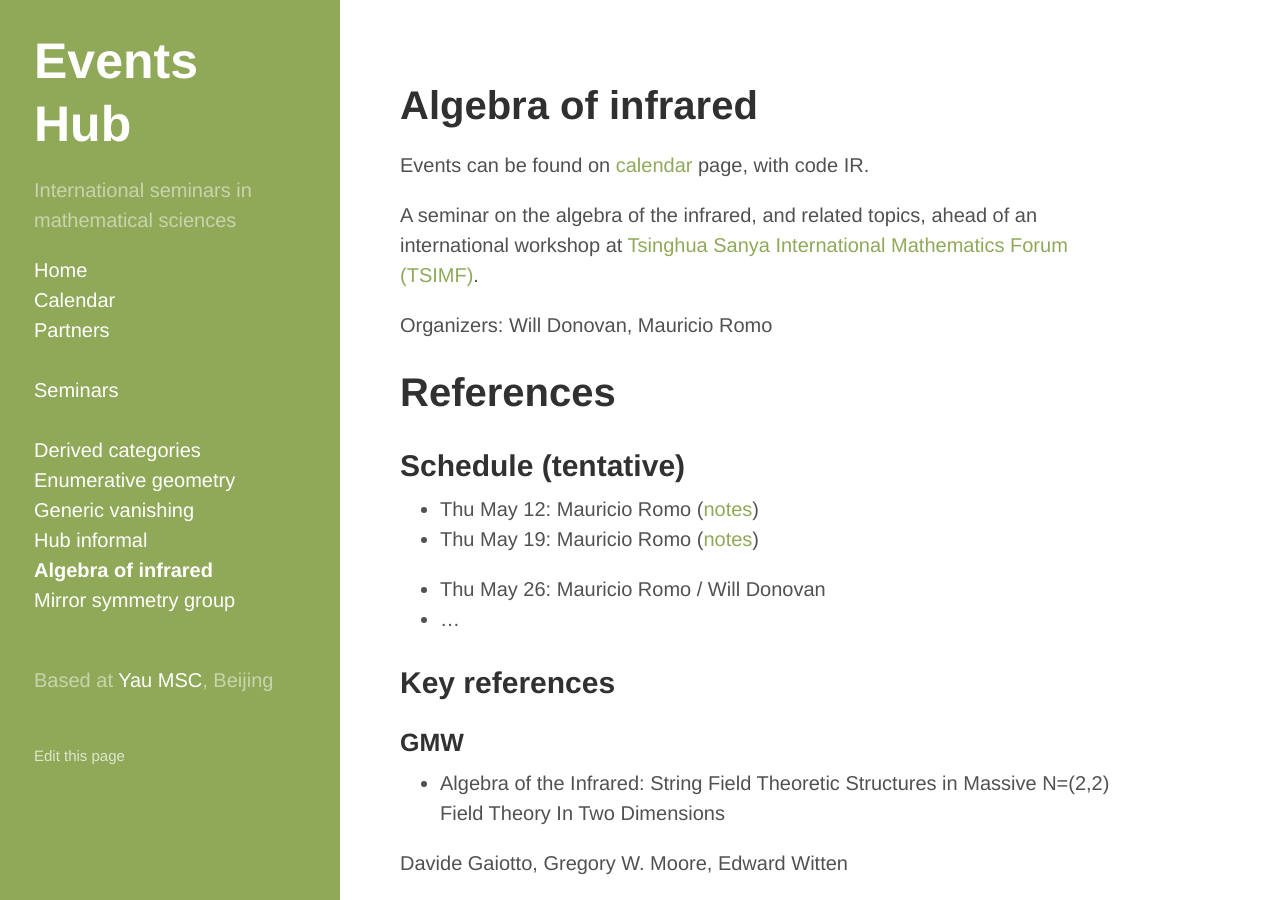
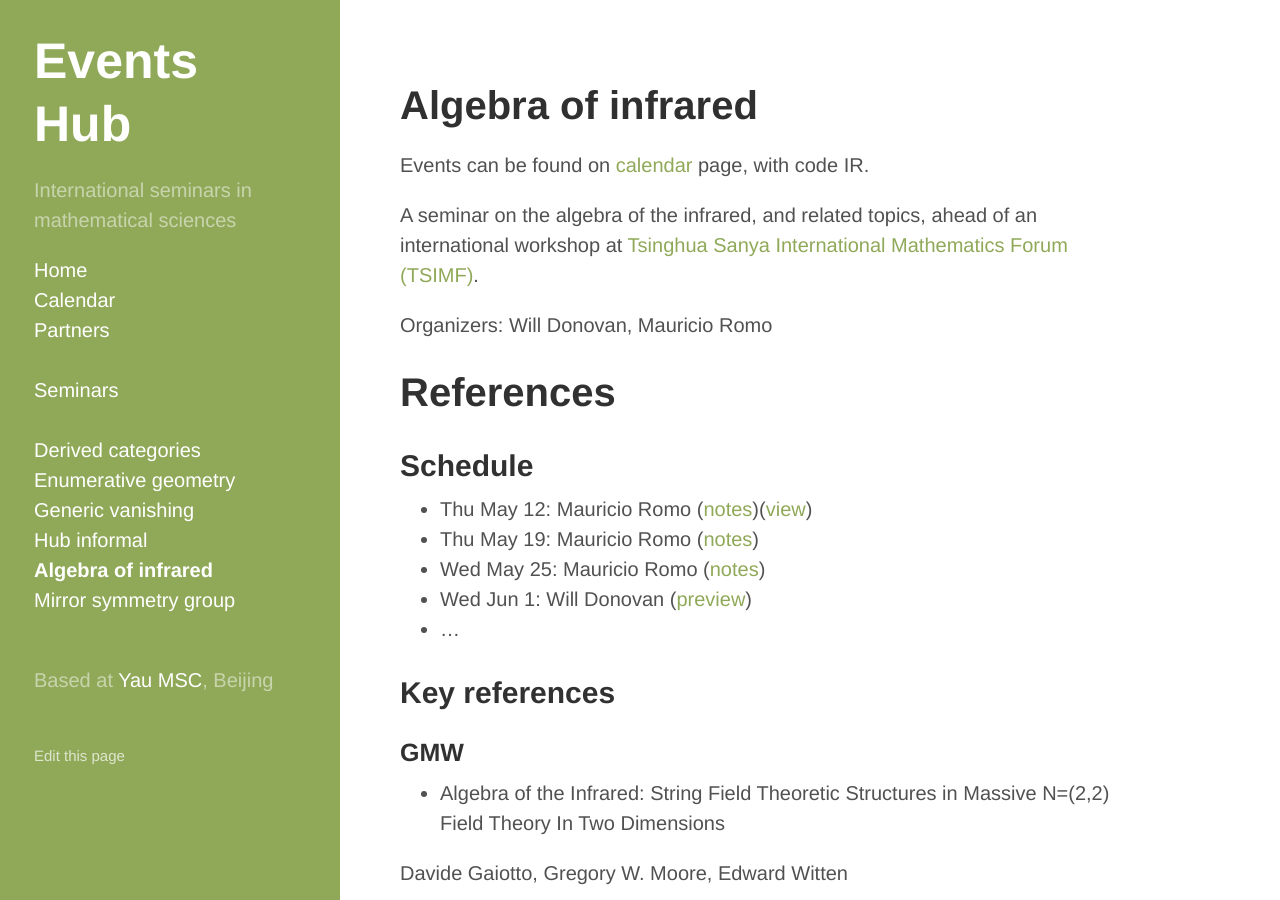
Before and after one commit to yau-msc-events/yau-msc-events.github.io, a Jekyll site: the page built from seminar-ir.md, in a window 1280 px wide and 900 px high. Built offline with Jekyll 4.4.1, drawn with Linux system fonts in a browser that asks for light colours.

Commit message:
Update seminar-ir.md

```diff
--- a/seminar-ir.md
+++ b/seminar-ir.md
@@ -10,12 +10,12 @@ Organizers: Will Donovan, Mauricio Romo
 
 # References
 
-## Schedule (tentative)
+## Schedule
 
-* Thu May 12: Mauricio Romo ([notes](https://cloud.tsinghua.edu.cn/f/c728750c2adf43819fe9/?dl=1))
+* Thu May 12: Mauricio Romo ([notes](https://cloud.tsinghua.edu.cn/f/c728750c2adf43819fe9/?dl=1))([view](https://cloud.tsinghua.edu.cn/f/c728750c2adf43819fe9))
 * Thu May 19: Mauricio Romo ([notes](https://cloud.tsinghua.edu.cn/f/4ef6ec2e0fde42ab970e/?dl=1))
-
-* Thu May 26: Mauricio Romo / Will Donovan
+* Wed May 25: Mauricio Romo ([notes](https://cloud.tsinghua.edu.cn/f/338c19e83abe44fb95f5/?dl=1))
+* Wed Jun 1: Will Donovan ([preview](https://cloud.tsinghua.edu.cn/f/c55f2e3ab10740e8b514/?dl=1))
 * ...
 
 ## Key references
```
